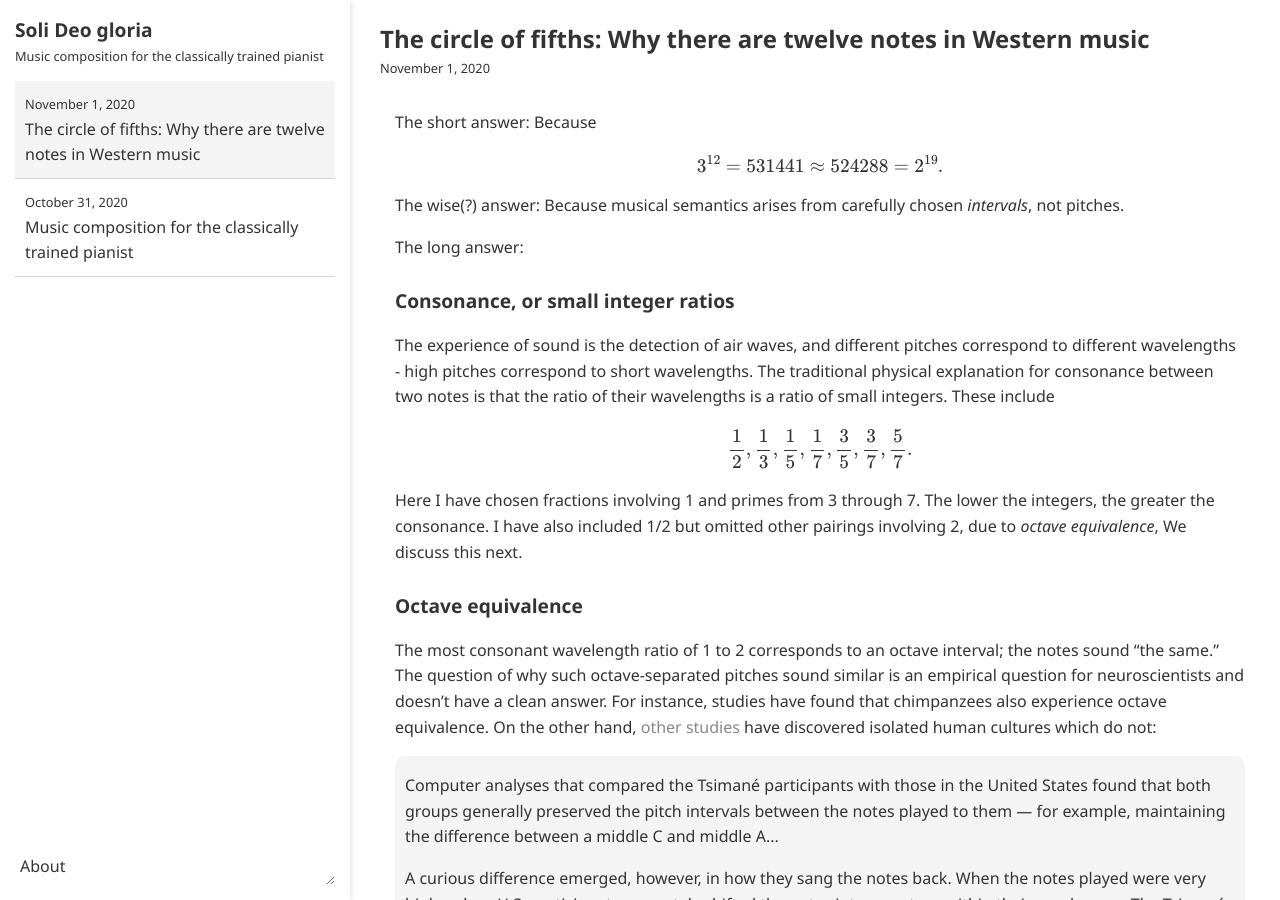
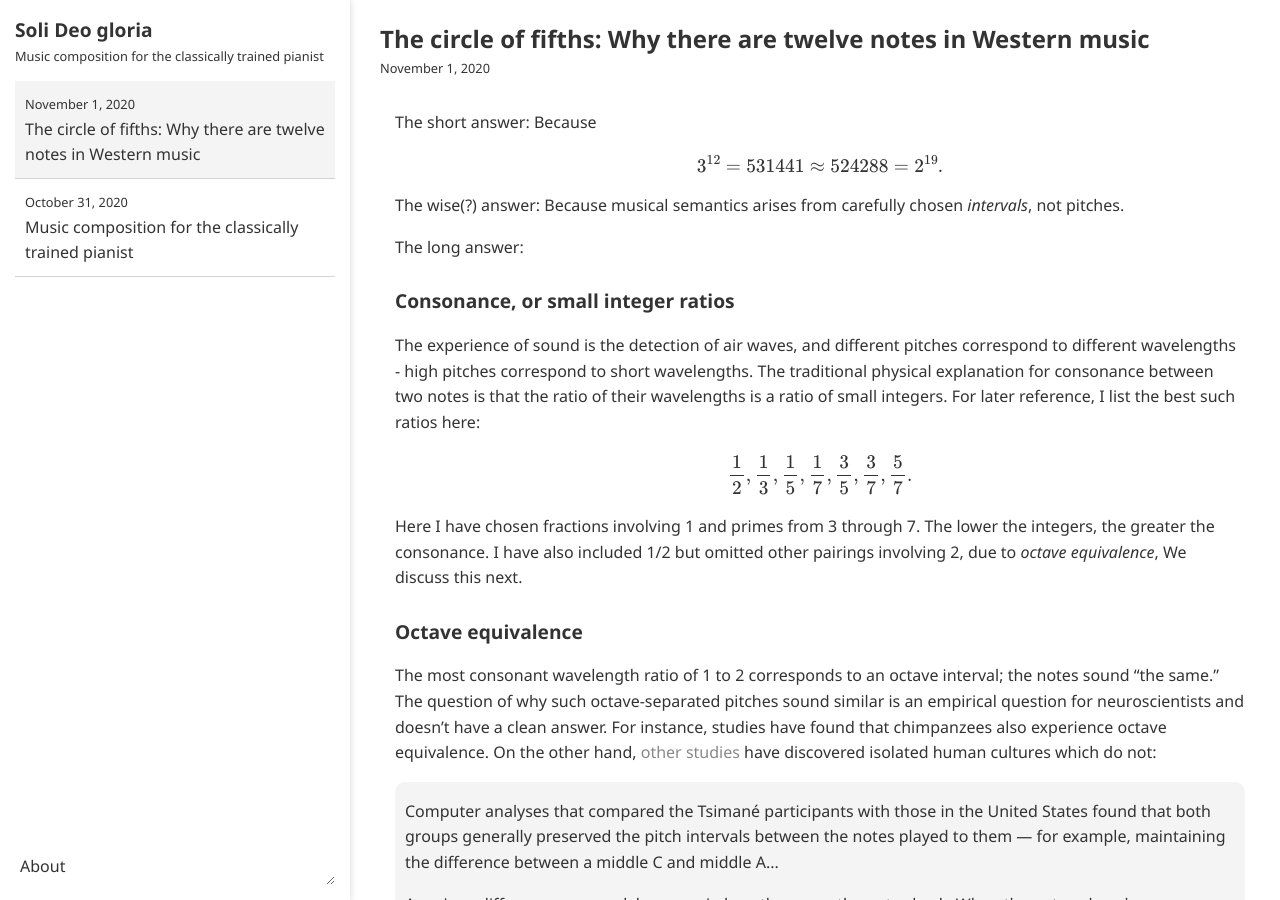
Before and after one commit to ansyblenetwork/sdg, a Jekyll site: the page built from _posts/2020-11-01-the-circle-of-fifths-why-there.md, in a window 1280 px wide and 900 px high. Built offline with Jekyll 4.4.1, drawn with Linux system fonts in a browser that asks for light colours; formulas are drawn with MathJax 3.

Commit message:
Update 2020-11-01-the-circle-of-fifths-why-there.md

```diff
--- a/_posts/2020-11-01-the-circle-of-fifths-why-there.md
+++ b/_posts/2020-11-01-the-circle-of-fifths-why-there.md
@@ -12,7 +12,7 @@ The long answer:
 
 ### Consonance, or small integer ratios
 
-The experience of sound is the detection of air waves, and different pitches correspond to different wavelengths - high pitches correspond to short wavelengths. The traditional physical explanation for consonance between two notes is that the ratio of their wavelengths is a ratio of small integers. These include
+The experience of sound is the detection of air waves, and different pitches correspond to different wavelengths - high pitches correspond to short wavelengths. The traditional physical explanation for consonance between two notes is that the ratio of their wavelengths is a ratio of small integers. For later reference, I list the best such ratios here:
 
 $$\frac{1}{2}, \frac{1}{3}, \frac{1}{5}, \frac{1}{7}, \frac{3}{5}, \frac{3}{7}, \frac{5}{7}.$$
 
```
